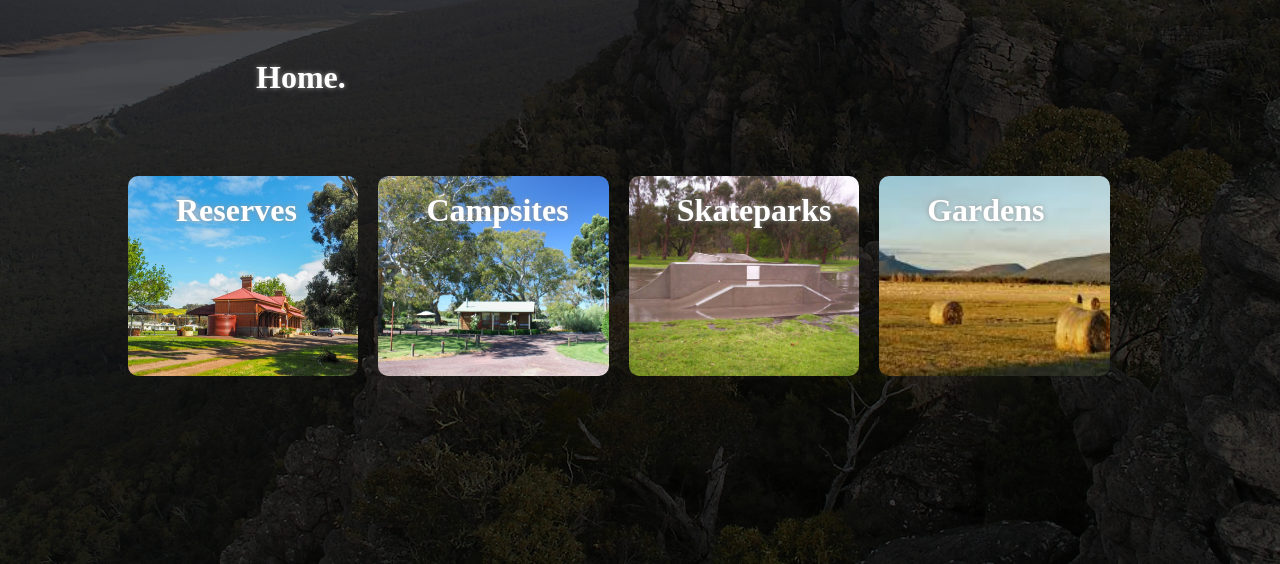
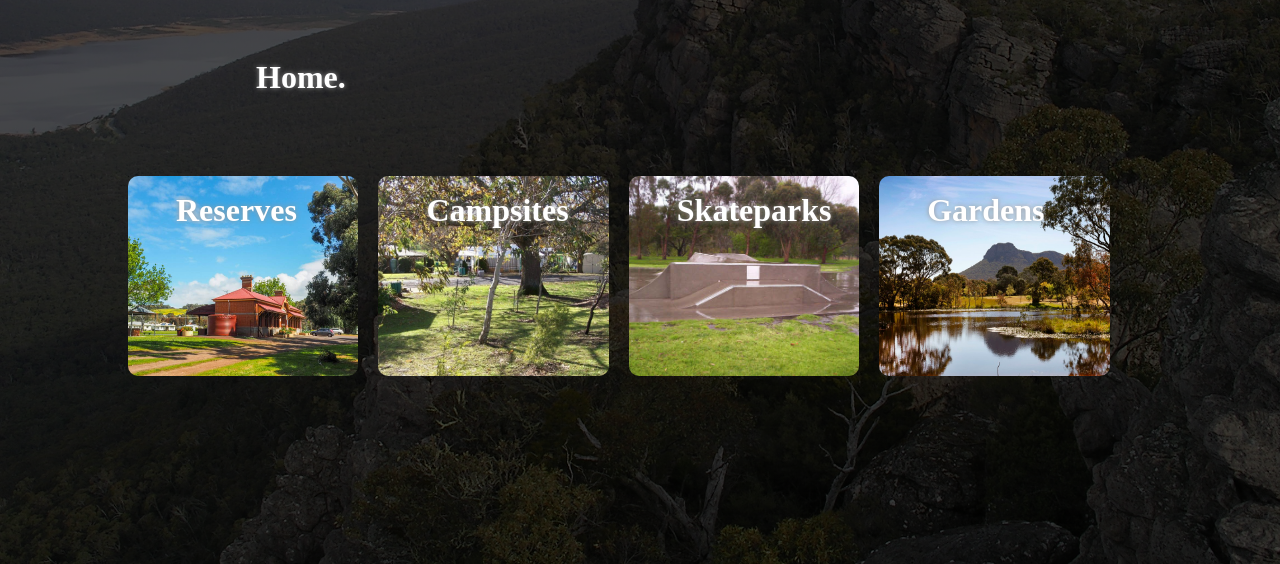
Before and after one commit to karthous/DECO7180, a plain HTML site: page homepage.html in a window 1280 px wide. Shown: the part 236-800 px from the top of the page. Drawn offline with Linux system fonts and the light colour scheme.

Commit message:
Add files via upload

```diff
--- a/css/homepage.css
+++ b/css/homepage.css
@@ -59,7 +59,7 @@ p {
 }
 
 .card2 {
-    background-image: url(../img/img2.jpg);
+    background-image: url(../img/Dunkeld-Caravan-Park-3.jpeg);
 }
 
 .card3 {
@@ -67,7 +67,7 @@ p {
 }
 
 .card4 {
-    background-image: url(../img/img4.jpg);
+    background-image: url(../img/dunkeld-aboretum_gra_r_146099_1150x863.jpg);
 }
 
 .card:hover {
```
